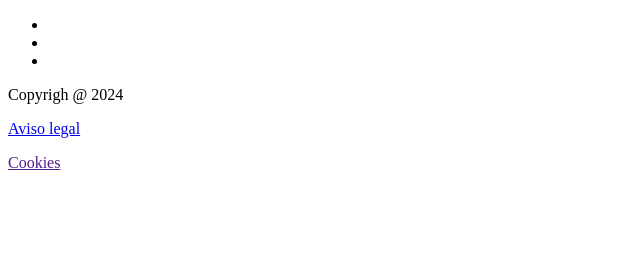
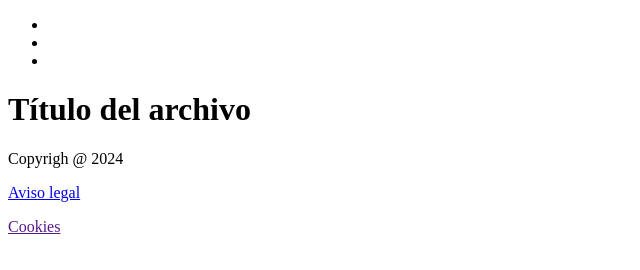
Before and after one commit to Martamsp97/repo_terminal, a plain HTML site: page index.html in a window 1280 px wide. Shown: the whole page, without its empty margins (0-640 px from the left). Drawn offline with Linux system fonts and the light colour scheme.

Commit message:
Update index.html
Creado h1 en html

```diff
--- a/index.html
+++ b/index.html
@@ -18,7 +18,7 @@
         </nav>
     </header>
     <main>
-
+<h1>Título del archivo</h1>
     </main>
     <footer>
         <p>Copyrigh @ 2024</p>
```
